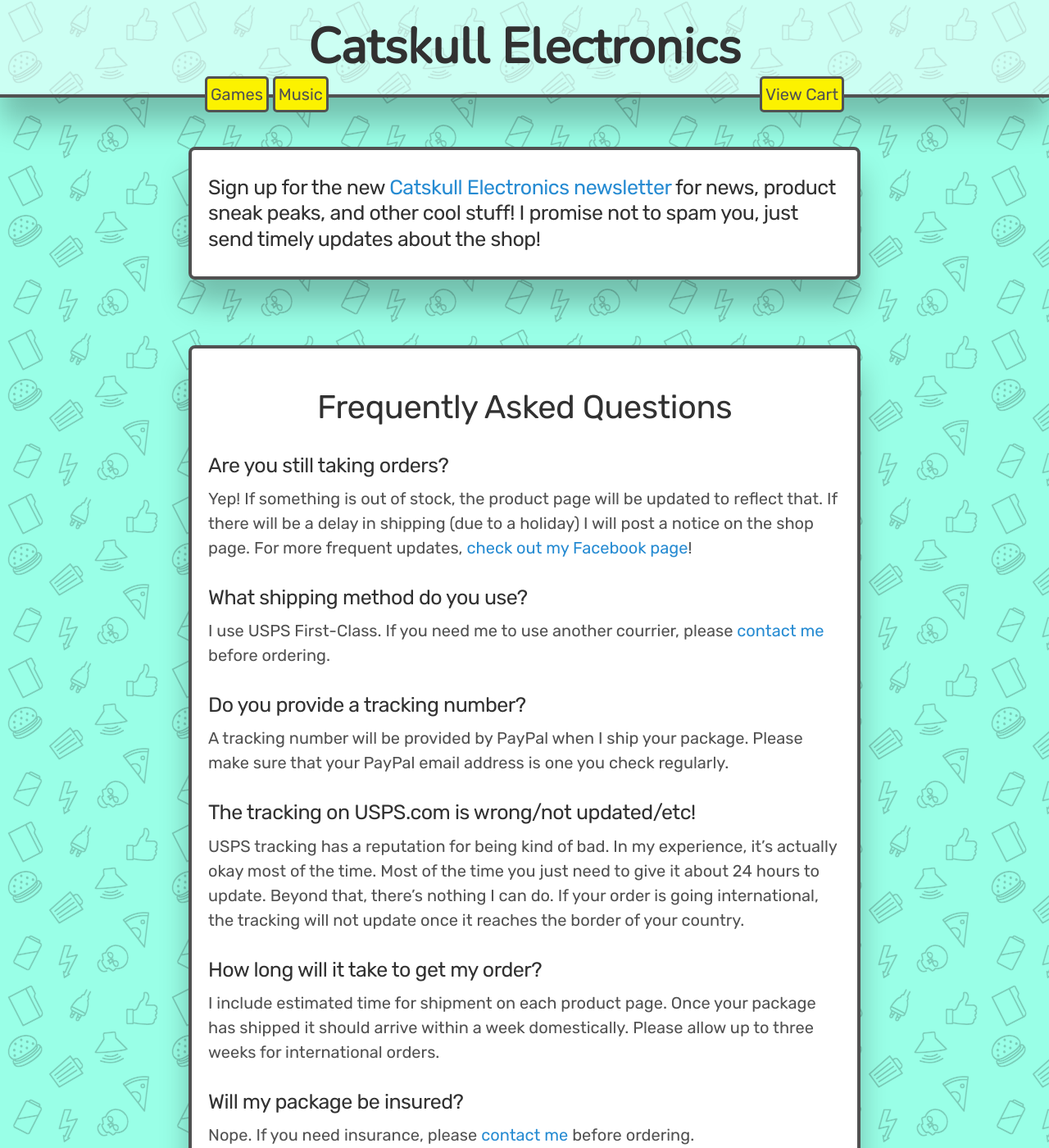
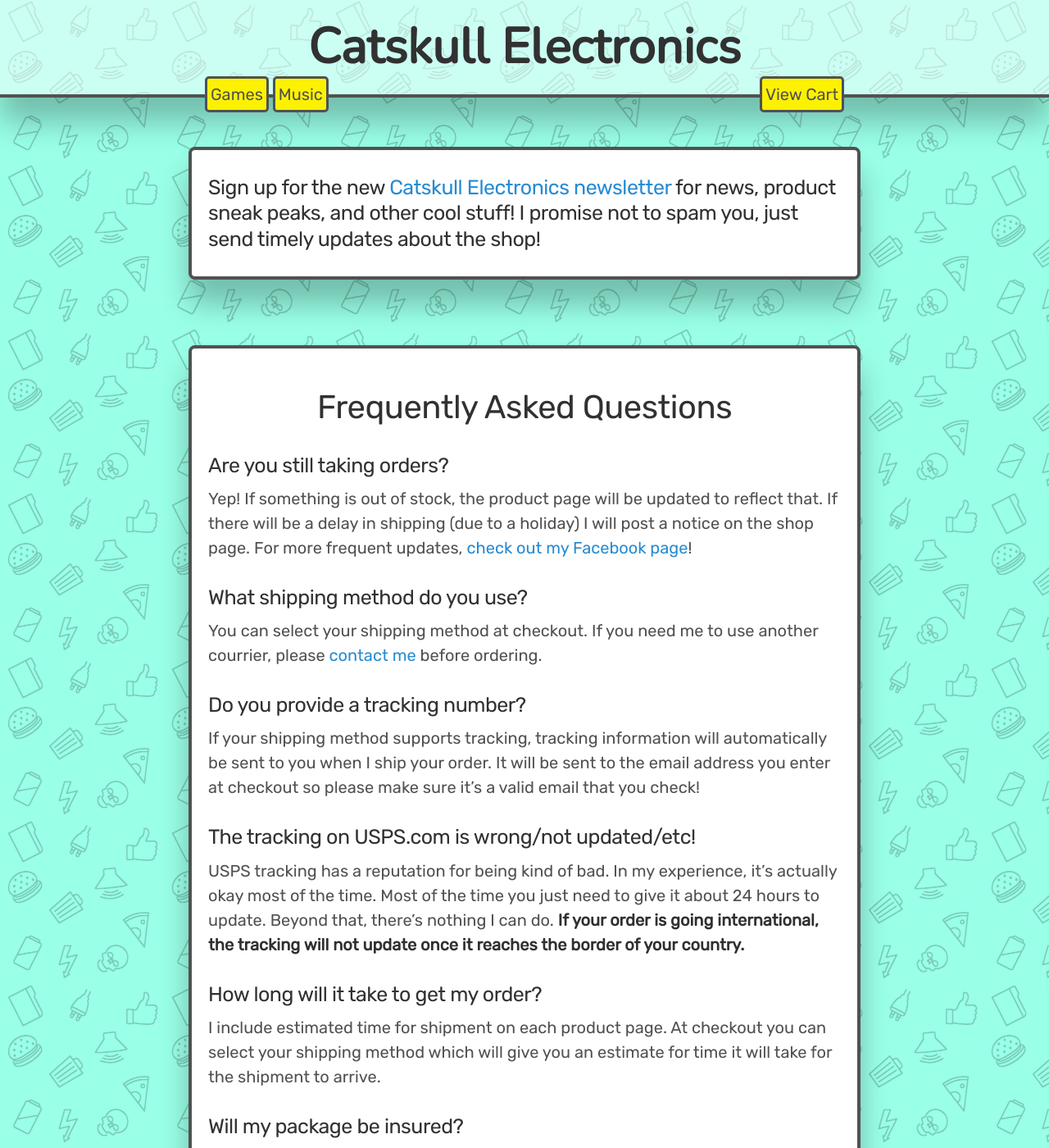
Before and after one commit to catskull/catskullelectronics.com, a Jekyll site: the page built from faq.md, in a window 1280 px wide and 1400 px high. Shown: the whole window at 82% size. Built offline with Jekyll 4.4.1, drawn with Linux system fonts in a browser that asks for light colours; comment, search, counter and statistics services are not loaded.

Commit message:
Update faq and support email address

```diff
--- a/_config.yml
+++ b/_config.yml
@@ -21,8 +21,8 @@
 # About/contact
 author:
   name:              David DeGraw
-  url:               http://catskull.net
-  email:             bro@catskull.net
+  url:               https://catskullelectronics.com
+  email:             support@catskullelectronics.com
 
 # Custom vars
 version:             1.0.0
--- a/faq.md
+++ b/faq.md
@@ -11,28 +11,28 @@
 
 ### What shipping method do you use?
 
-I use USPS First-Class. If you need me to use another courrier, please [contact me](mailto:bro@catskull.net) before ordering.
+You can select your shipping method at checkout. If you need me to use another courrier, please [contact me](mailto:support@catskullelectronics.com) before ordering.
 
 ### Do you provide a tracking number?
 
-A tracking number will be provided by PayPal when I ship your package. Please make sure that your PayPal email address is one you check regularly.
+If your shipping method supports tracking, tracking information will automatically be sent to you when I ship your order. It will be sent to the email address you enter at checkout so please make sure it's a valid email that you check!
 
 ### The tracking on USPS.com is wrong/not updated/etc!
 
-USPS tracking has a reputation for being kind of bad. In my experience, it's actually okay most of the time. Most of the time you just need to give it about 24 hours to update. Beyond that, there's nothing I can do. If your order is going international, the tracking will not update once it reaches the border of your country.
+USPS tracking has a reputation for being kind of bad. In my experience, it's actually okay most of the time. Most of the time you just need to give it about 24 hours to update. Beyond that, there's nothing I can do. **If your order is going international, the tracking will not update once it reaches the border of your country.**
 
 ### How long will it take to get my order?
 
-I include estimated time for shipment on each product page. Once your package has shipped it should arrive within a week domestically. Please allow up to three weeks for international orders.
+I include estimated time for shipment on each product page. At checkout you can select your shipping method which will give you an estimate for time it will take for the shipment to arrive.
 
 ### Will my package be insured?
 
-Nope. If you need insurance, please [contact me](mailto:bro@catskull.net) before ordering.
+Nope. If you need insurance, please [contact me](mailto:support@catskullelectronics.com) before ordering.
 
 ### I think my package was lost/damaged in shipping!
 
-Sorry about that! Again, no packages are insured unless you specifically ask me to. This keeps shipping costs low and 99% of the time it's fine. At the same time, I can't be liable for whatever USPS decides to do with the package once I give it to them. So as it stands, **order at your own risk**. If you have issues with that, [contact me](mailto:bro@catskull.net)!
+Sorry about that! Again, no packages are insured unless you specifically ask me to. This keeps shipping costs low and 99% of the time it's fine. At the same time, I can't be liable for whatever USPS decides to do with the package once I give it to them. So as it stands, **order at your own risk**. If you have issues with that, [contact me](mailto:support@catskullelectronics.com)!
 
 ### Something else!
 
-[Contact me!](mailto:bro@catskull.net)
+[Contact me!](mailto:support@catskullelectronics.com)
```
Also changed, not shown: _posts/2017-03-16-analogsync.md (+1 -1 lines), recall.md (+1 -1 lines).
